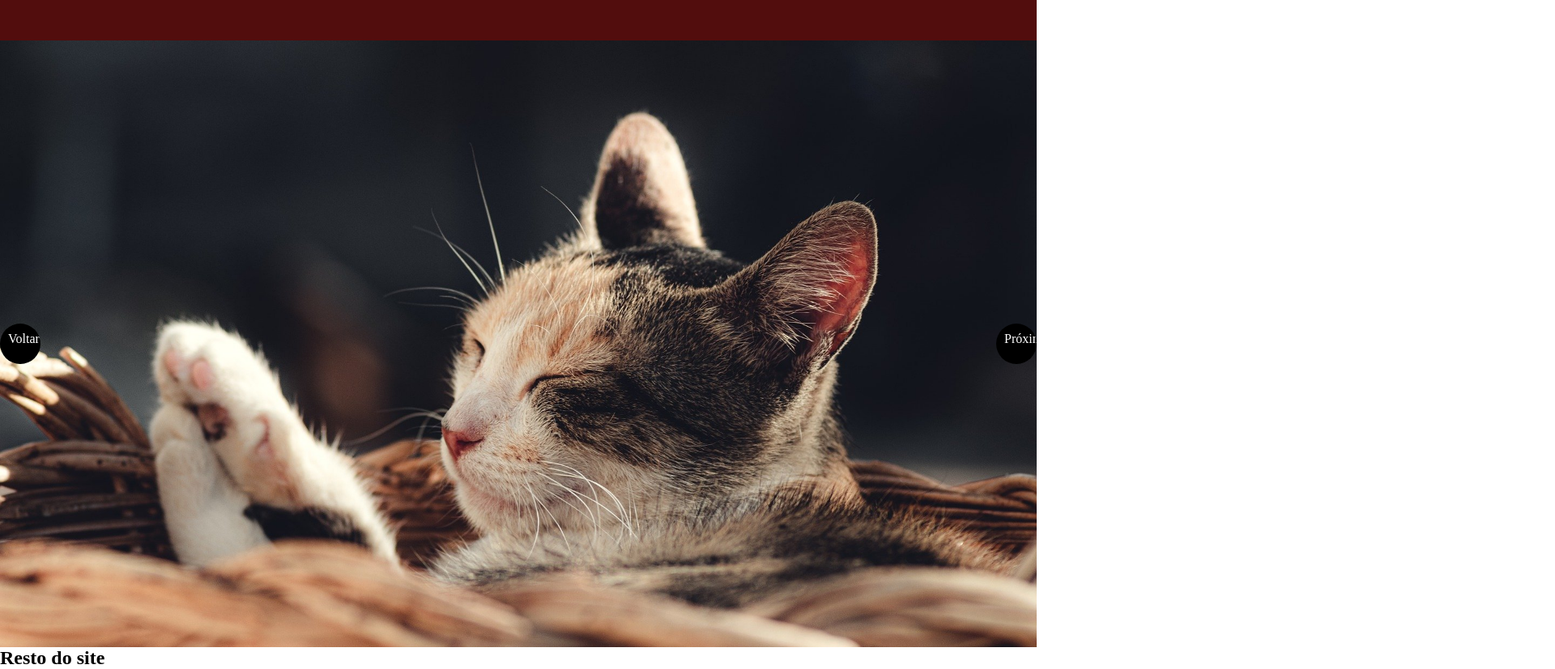
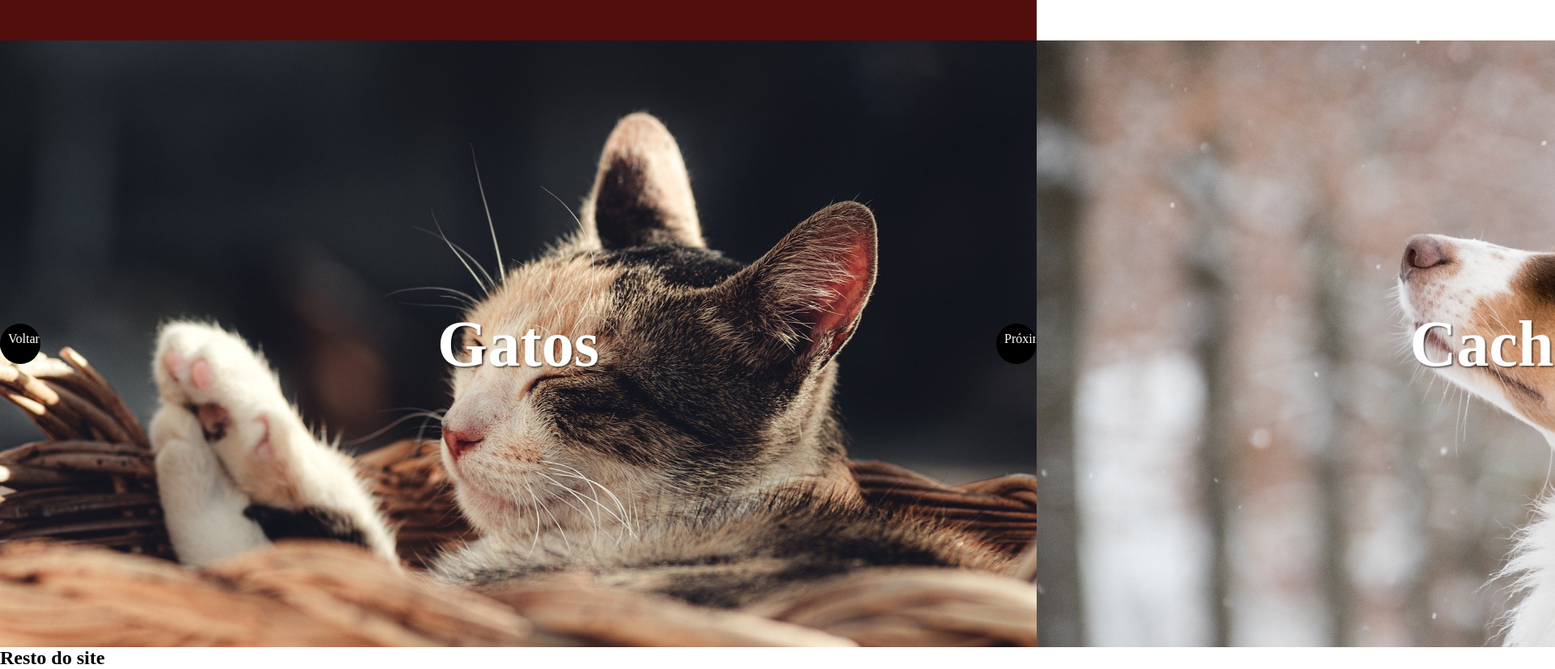
Before and after one commit to AndreFelsemburgh/Slider, a plain HTML site: page index.html in a window 1280 px wide. Shown: the top 827 px of the page at 81% size, 1920 px wide, since content can reach past the window. Drawn offline with Linux system fonts and the light colour scheme.

Commit message:
Slider finalizado com texto

```diff
--- a/css/style.css
+++ b/css/style.css
@@ -17,14 +17,18 @@ header {
 }
 
 .slider {
-    flex: 1;
+    /*Para tamanhos fixos*/
+   /* width: 1080px;
+    height: 500px; */
+    flex: 1; /* PARA TELAS CHEIAS */
     overflow: hidden; /* Qualquer coisa que passar do tamanho da tela vai cortar, pois não queremos barra de rolagem */
+    margin: 0 auto;
 }
 
 .slider--controls {
     position: absolute;
     z-index: 99; /* Para os controles ficarem acima da foto */
-    width: 100%;
+    width: 100%; /* REMOVER PARA FAZER A LARGURA FIXA */
     display: flex;
     justify-content: space-between;
     align-items: center;
@@ -54,6 +58,15 @@ header {
     height: inherit; /* vai herdar do slider--width */
     background-position: center; /* imagem ficar sempre centralizada */
     background-size: cover; /* Para imagem cobrir toda a área */
+    display: flex;
+    justify-content: center;
+    align-items: center;
+}
+
+.slider--item h2 {
+    color: #fff;
+    font-size: 5rem;
+    text-shadow: 2px 2px 2px rgba(0,0,0,0.5);
 }
 
 .img1 {
--- a/index.html
+++ b/index.html
@@ -16,9 +16,15 @@
                 <div class="slider--control" onclick="goNext()">Próxima</div>
             </div>
             <div class="slider--width"> <!-- Div que vai se mover de um lado para o outro. Div que contem as imagens-->
-                <div class="slider--item img1"></div>
-                <div class="slider--item img2"></div>
-                <div class="slider--item img3"></div>
+                <div class="slider--item img1">
+                    <h2>Gatos</h2>
+                </div>
+                <div class="slider--item img2">
+                    <h2>Cachorros</h2>
+                </div>
+                <div class="slider--item img3">
+                    <h2>Cavalos</h2>
+                </div>
             </div>
         </div>
     </header>
```
Also changed, not shown: js/script.js (+55 -0 lines).
